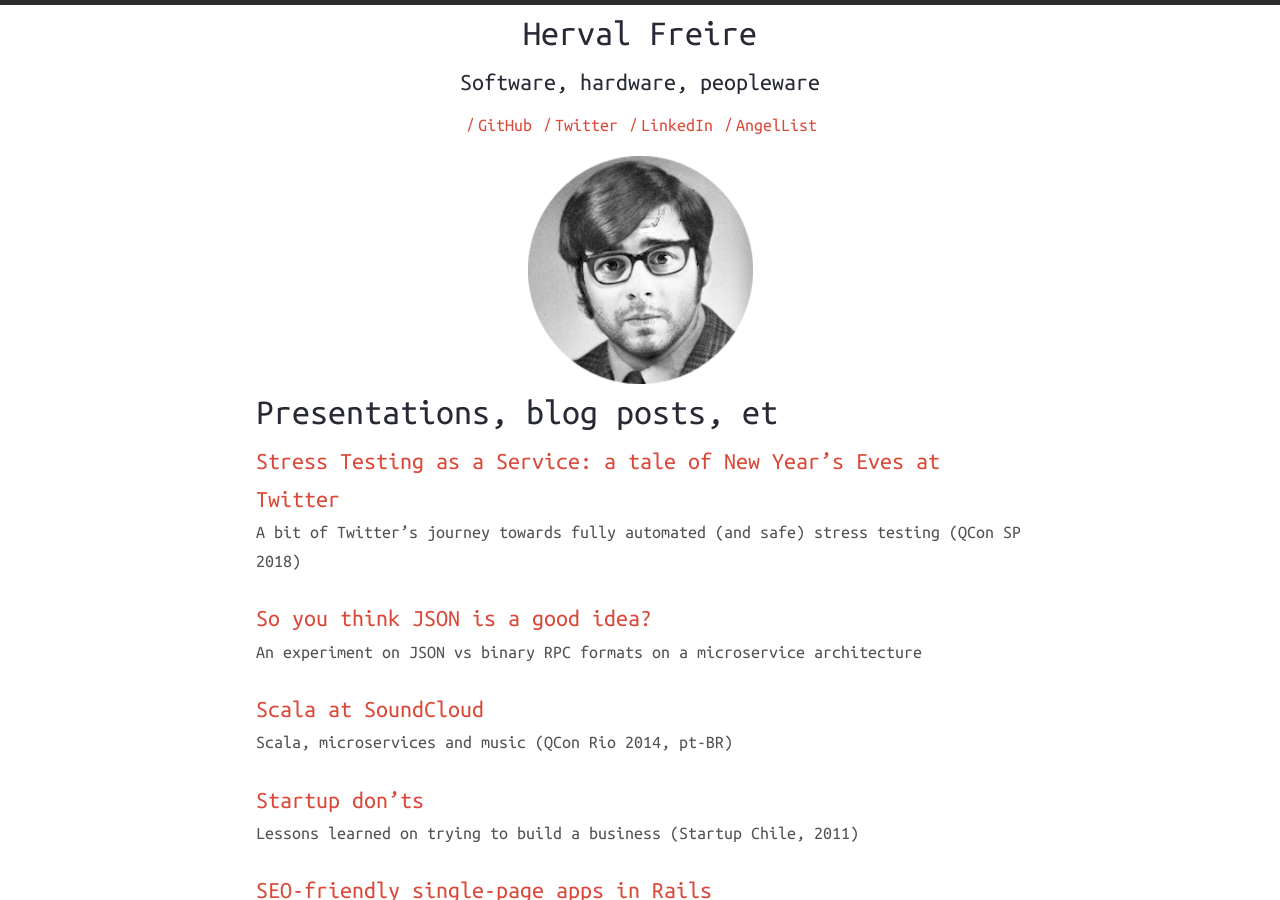
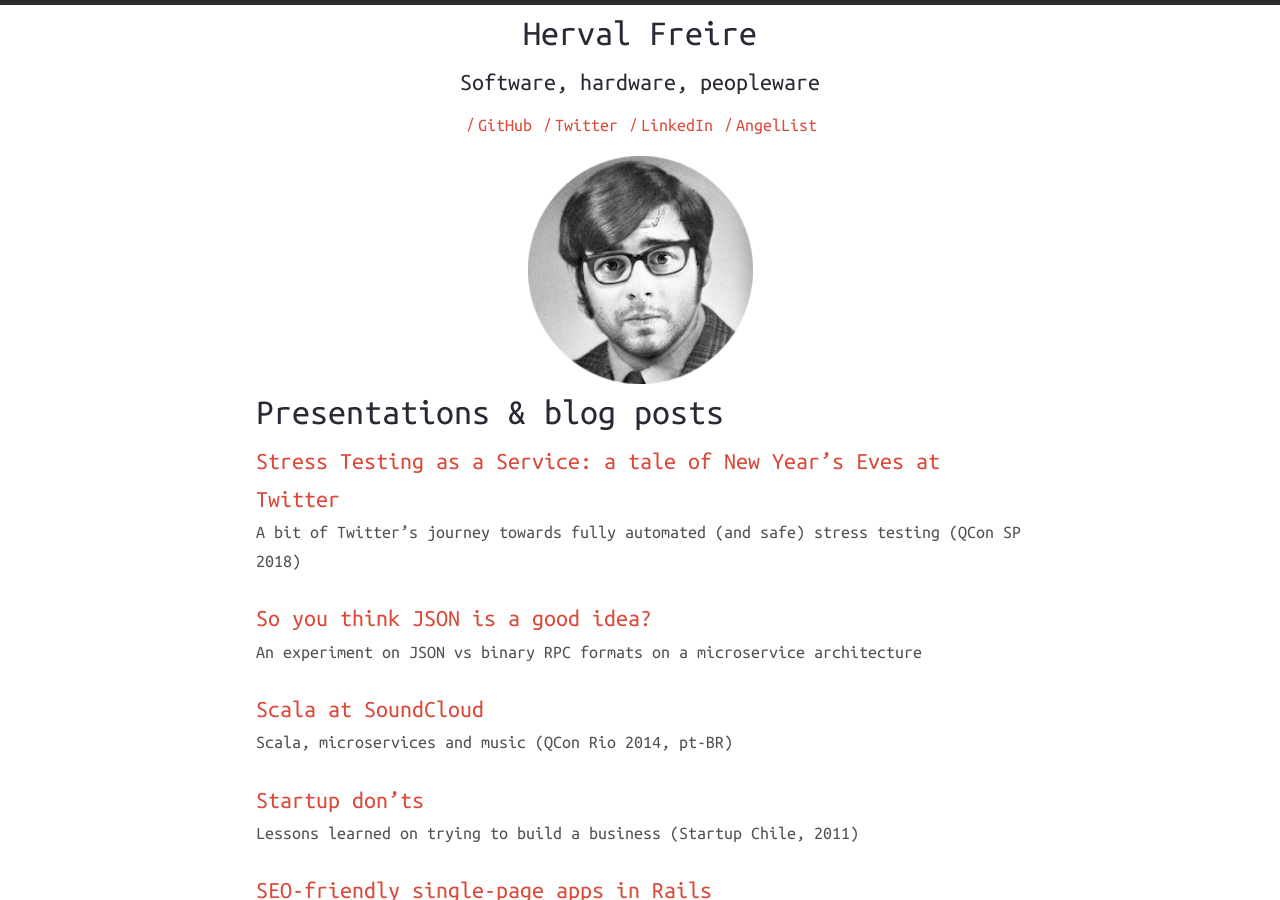
Before and after one commit to herval/herval.github.io, a Jekyll site: the page built from index.md, in a window 1280 px wide and 900 px high. Built offline with Jekyll 4.4.1, drawn with Linux system fonts in a browser that asks for light colours; nearby versions of some CDN libraries; our own code applies the rules of GitHub Pages for plain Markdown files.

Commit message:
dylsexia ftw

```diff
--- a/index.md
+++ b/index.md
@@ -2,7 +2,7 @@
 layout: default
 ---
 
-# Presentations, blog posts, et
+# Presentations & blog posts
 
 ## [Stress Testing as a Service: a tale of New Year's Eves at Twitter](https://www.slideshare.net/herval/stress-testing-at-twitter-a-tale-of-new-year-eves)
 A bit of Twitter's journey towards fully automated (and safe) stress testing (QCon SP 2018)
```
